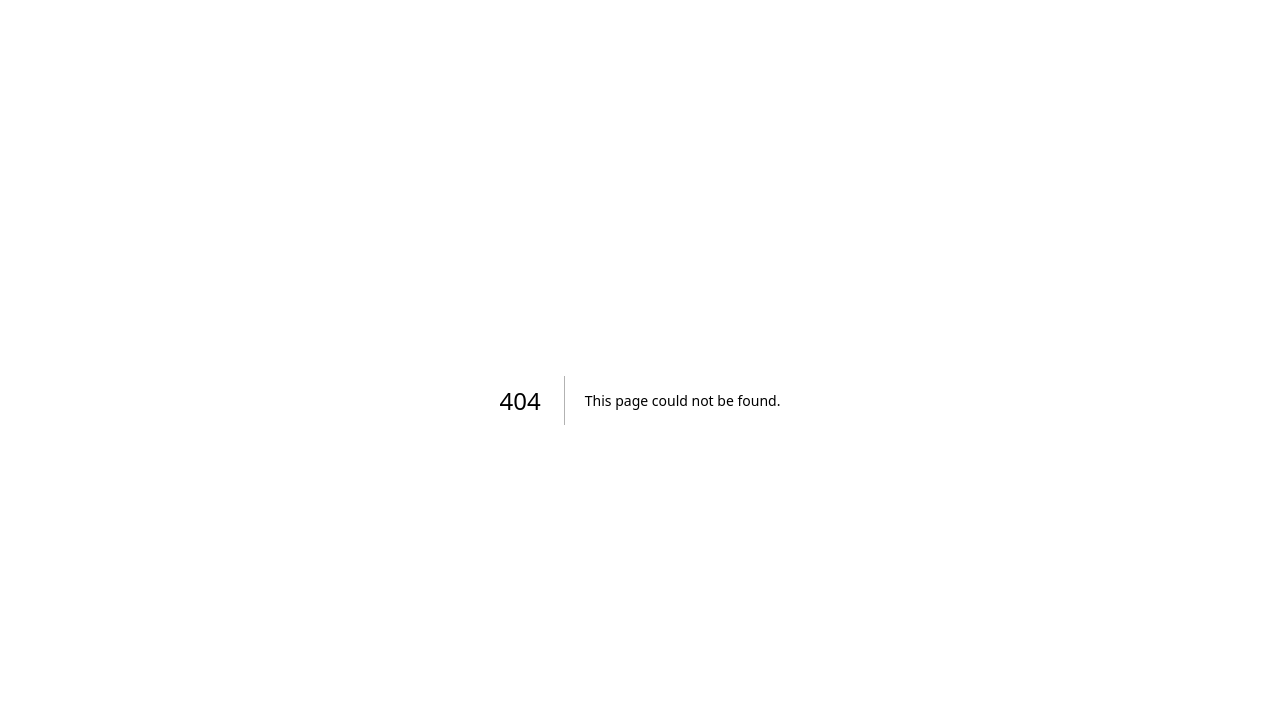
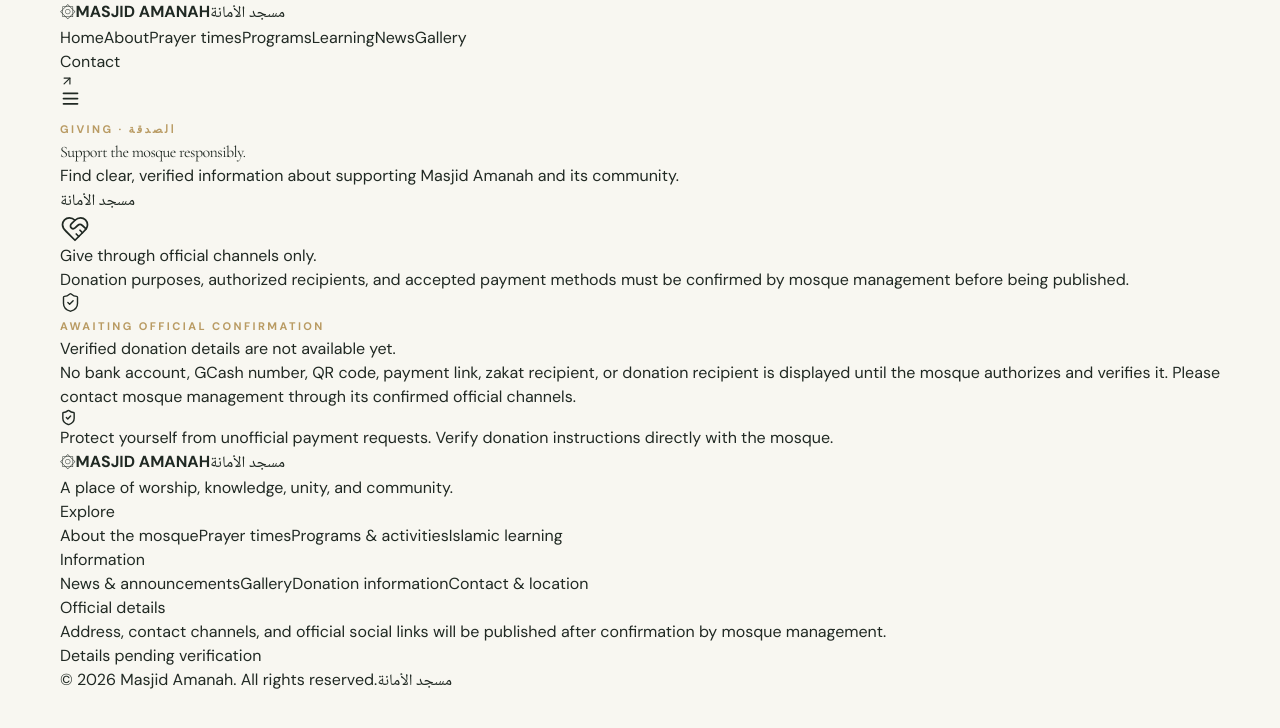
Before and after one commit to azuleermenu-dot/Masjid-Amanah-Mosque-, a Next.js app: page /donations in a window 1280 px wide. Before the commit this address had no page. Shown: the top 728 px of the page. Built offline with nearby package versions, Linux system fonts and the light colour scheme.

Commit message:
Add app/donations/page.tsx

```diff
--- /dev/null
+++ b/app/donations/page.tsx
@@ -0,0 +1,20 @@
+import type { Metadata } from "next";
+import { HeartHandshake, ShieldCheck } from "lucide-react";
+import { PageShell } from "@/components/page-shell";
+import { PendingPanel } from "@/components/pending-panel";
+
+export const metadata: Metadata = { title: "Donation Information" };
+
+export default function DonationsPage() {
+  return (
+    <PageShell eyebrow="Giving · الصدقة" title="Support the mosque responsibly." description="Find clear, verified information about supporting Masjid Amanah and its community.">
+      <div className="donation-intro">
+        <HeartHandshake size={30} strokeWidth={1.4} />
+        <h2>Give through official channels only.</h2>
+        <p>Donation purposes, authorized recipients, and accepted payment methods must be confirmed by mosque management before being published.</p>
+      </div>
+      <PendingPanel title="Verified donation details are not available yet." description="No bank account, GCash number, QR code, payment link, zakat recipient, or donation recipient is displayed until the mosque authorizes and verifies it. Please contact mosque management through its confirmed official channels." />
+      <div className="trust-note"><ShieldCheck size={17} /><span>Protect yourself from unofficial payment requests. Verify donation instructions directly with the mosque.</span></div>
+    </PageShell>
+  );
+}
```
